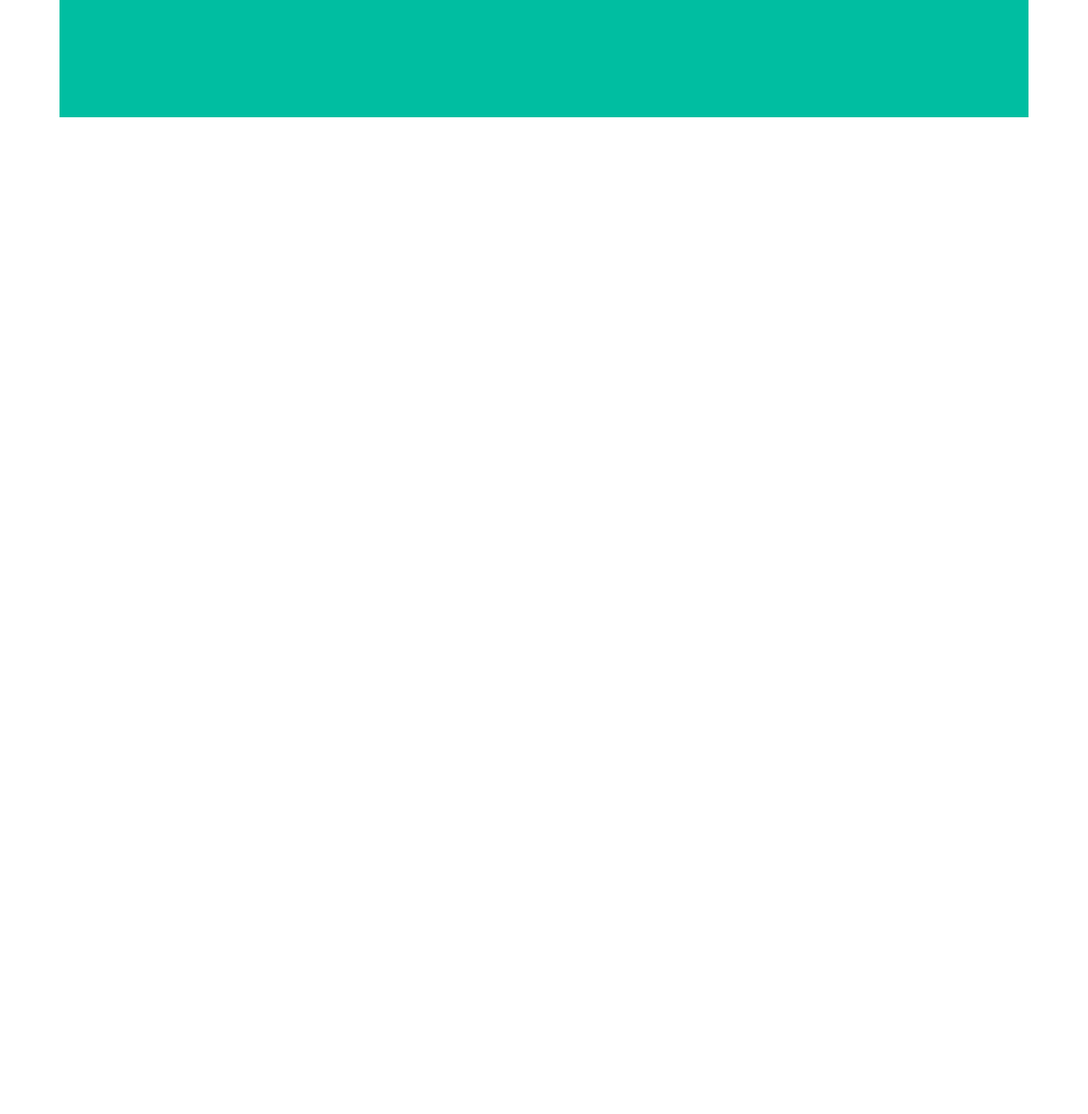
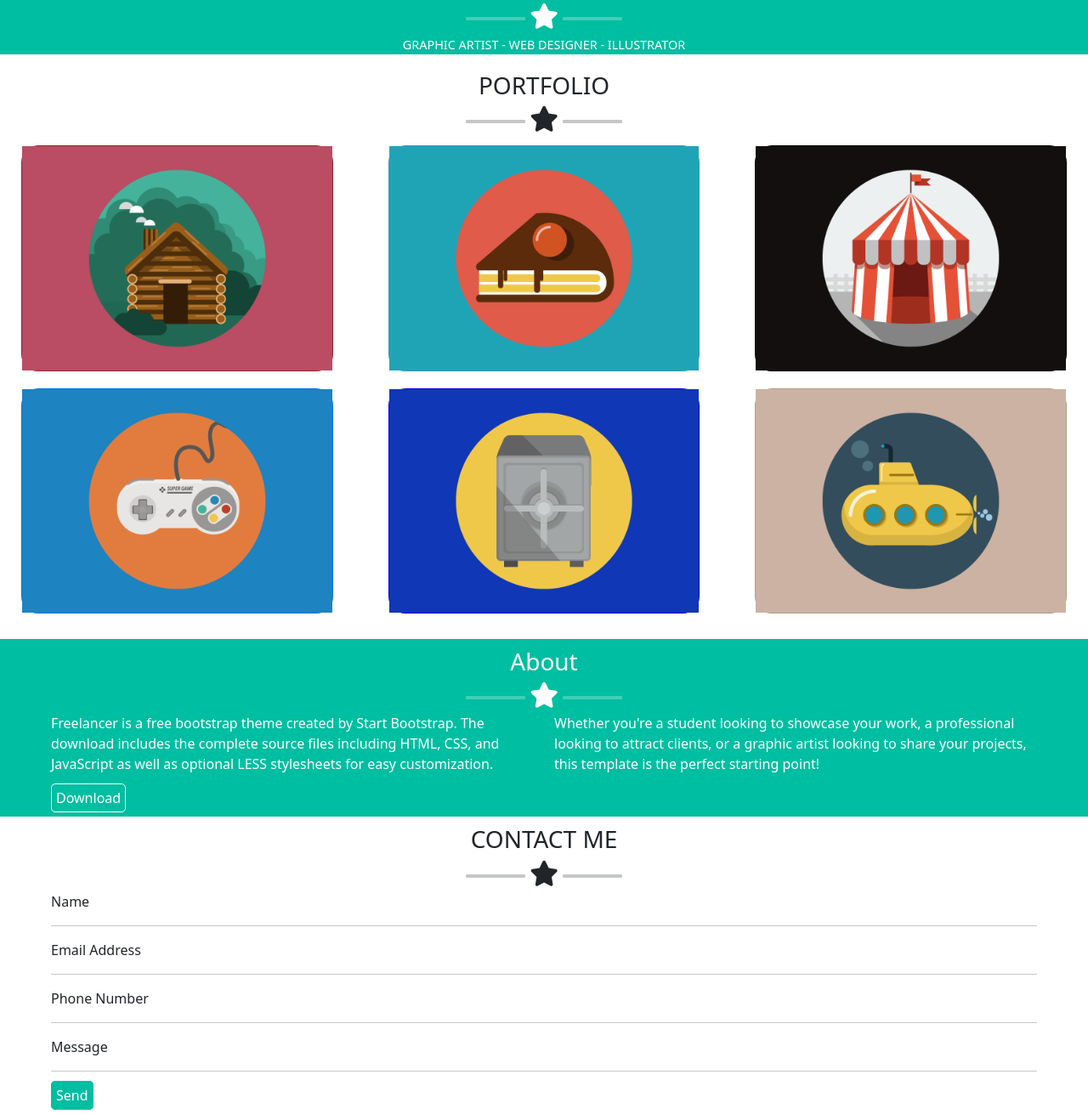
Before and after one commit to LeandroL18/html-css-bootstrap-freelancer, a plain HTML site: page index.html in a window 1280 px wide. Shown: the part 522-1833 px from the top of the page at 85% size. Before the commit the page ends 880 px from the top, so only its background shows below. Drawn offline with nearby package versions, Linux system fonts and the light colour scheme.

Commit message:
main completo

```diff
--- a/css/style.css
+++ b/css/style.css
@@ -4,17 +4,98 @@
     margin: 0;
     padding: 0;
     box-sizing: border-box;
-    color: white;
 }
+
 
 .bg_green{
     background-color: rgb(0, 190, 161);
     color: white;
-    /* DEBUG */
-    min-height: 220px;
+
 }
 
-.bg_white{
-    /* DEBUG */
-    min-height: 220px;
+.bg_black{
+    background-color: black;
 }
+
+.text_center{
+    text-align: center;
+}
+
+.padding_container{
+    padding: 20px 5px ;
+}
+
+/* Stili jumbotron */
+#jumbotron{
+    margin-top: 50px;
+}
+#jumbotron img{
+    margin-top: 20px;
+    width: 30%;
+}
+.riga{
+    display: flex;
+    justify-content: center;
+}
+.fa-star{
+    line-height: 30px;
+    margin: 0 5px;
+    font-size: 30px;
+}
+.riga hr{
+    width: 70px;
+    border: 2px solid ;
+    border-radius: 10%;
+}
+#jumbotron span{
+    font-size: 90%;
+}
+
+/* Stili portfolio */
+.card{
+    width: 90%;
+    margin: 0 auto;
+    border-radius: 20px;
+    margin-top: 10px;
+    margin-bottom: 10px;
+}
+.cabin{
+    background-color: brown;
+}
+.cake{
+    background-color: rgb(62, 171, 214);
+}
+.game{
+    background-color: rgb(0, 132, 255);
+}
+.safe{
+    background-color: blue;
+}
+.submarine{
+    background-color: rgb(205, 179, 148);
+}
+
+/* Stili about container */
+#about_container{
+    padding: 10px 60px;
+}
+#download{
+    text-decoration: none;
+    color: white;
+    border: 1px solid white;
+    padding: 5px;
+    border-radius: 5px;
+}
+
+/* Stili contact container */
+#contact_container{
+    padding: 10px 60px;
+}
+#send{
+    text-decoration: none;
+    color: white;
+    border: 1px solid rgb(0, 190, 161);
+    border-radius: 5px;
+    background-color: rgb(0, 190, 161);
+    padding: 5px;
+}
--- a/index.html
+++ b/index.html
@@ -3,11 +3,13 @@
     <head>
         <meta charset="UTF-8">
         <meta name="viewport" content="width=device-width, initial-scale=1.0">
+        <link rel="stylesheet" href="https://cdnjs.cloudflare.com/ajax/libs/font-awesome/6.4.2/css/all.min.css" integrity="sha512-z3gLpd7yknf1YoNbCzqRKc4qyor8gaKU1qmn+CShxbuBusANI9QpRohGBreCFkKxLhei6S9CQXFEbbKuqLg0DA==" crossorigin="anonymous" referrerpolicy="no-referrer" />
         <link href="https://cdn.jsdelivr.net/npm/bootstrap@5.1.3/dist/css/bootstrap.min.css" rel="stylesheet" integrity="sha384-1BmE4kWBq78iYhFldvKuhfTAU6auU8tT94WrHftjDbrCEXSU1oBoqyl2QvZ6jIW3" crossorigin="anonymous">
         <link rel="stylesheet" href="css/style.css">
         <title>Bootstrap Freelancer</title>
     </head>
     <body>
+        <!-- Header -->
         <header>
             <nav class="navbar navbar-dark bg-dark fixed-top">
                 <div class="container-fluid">
@@ -16,45 +18,120 @@
                     <span class="navbar-toggler-icon"></span>
                   </button>
                   </div>
-                </div>
-              </nav>
-            </div>
+            </nav>
         </header>
 
-
+        <!-- Main -->
         <main>
-            <div class="container bg_white">
-                <div class="row">
-
+            <!-- Jumbotron -->
+            <div id="jumbotron" class="container-fluid bg_green text_center">
+                <div class="col">
+                    <img src="img/avatar.svg" alt="avatar">
+                    <h1>START BOOTSRTAP</h1>
+                    <div class="riga">
+                        <hr>
+                        <i class="fa-solid fa-star"></i>
+                        <hr>
+                    </div>
+                    <span>GRAPHIC ARTIST - WEB DESIGNER - ILLUSTRATOR</span>
                 </div>
             </div>
 
-            <div class="container bg_white">
+            <!-- Portfolio -->
+            <div class="container-fluid bg_white padding_container">
+                <h3 class="text_center">PORTFOLIO</h3>
+                <div class="riga">
+                    <hr>
+                    <i class="fa-solid fa-star"></i>
+                    <hr>
+                </div>
                 <div class="row">
-
+                    <div class="col-12 col-md-6 col-lg-4">
+                        <div class="card cabin">
+                            <img src="img/cabin.png" alt="cabin">
+                        </div>
+                    </div>
+                    <div class="col-12 col-md-6 col-lg-4">
+                        <div class="card cake">
+                            <img src="img/cake.png" alt="cake">
+                        </div>
+                    </div>
+                    <div class="col-12 col-md-6 col-lg-4">
+                        <div class="card bg_black">
+                            <img src="img/circus.png" alt="circus">
+                        </div>
+                    </div>
+                    <div class="col-12 col-md-6 col-lg-4">
+                        <div class="card game">
+                            <img src="img/game.png" alt="game">
+                        </div>
+                    </div>
+                    <div class="col-12 col-md-6 col-lg-4">
+                        <div class="card safe">
+                            <img src="img/safe.png" alt="safe">
+                        </div>
+                    </div>
+                    <div class="col-12 col-md-6 col-lg-4">
+                        <div class="card submarine">
+                            <img src="img/submarine.png" alt="submarine">
+                        </div>
+                    </div>
                 </div>
             </div>
 
-            <div class="container bg_green">
-                <div class="row">
+            <!-- About container -->
+            <div id="about_container" class="container-fluid bg_green">
+                <h3 class="text_center">About</h3>
+                <div class="riga">
+                    <hr>
+                    <i class="fa-solid fa-star"></i>
+                    <hr>
                 </div>
+                <div class="row ">
+                    <div class="col-12 col-md-6">
+                        <p>Freelancer is a free bootstrap theme created by Start Bootstrap.
+                        The download includes the complete source files including
+                        HTML, CSS, and JavaScript as well as optional LESS stylesheets for easy customization.</p>
+                    </div>
+                    <div class="col-12 col-md-6">
+                        <p>Whether you're a student looking to showcase your work, a professional looking to attract clients, or a graphic artist looking to share your projects, this template is the perfect starting point!</p>
+                    </div>
+                </div>
+                <a id="download" href="#">Download</a>
             </div>
 
-            <div class="container bg_white">
+            <!-- Contact container -->
+            <div id="contact_container" class="container-fluid">
+                <h3 class="text_center">CONTACT ME</h3>
+                <div class="riga">
+                    <hr>
+                    <i class="fa-solid fa-star"></i>
+                    <hr>
+                </div>
                 <div class="row">
+                    <div class="col-12">
+                        <span>Name</span>
+                        <hr>
+                        <span>Email Address</span>
+                        <hr>
+                        <span>Phone Number</span>
+                        <hr>
+                        <span id="message">Message</span>
+                        <hr>
+                        <a id="send" href="#">Send</a>
+                    </div>
+                </div>
 
-                </div>
             </div>
         </main>
-
 
         <footer>
             <div class="container bg_black">
                 <div class="row">
 
                 </div>
+            </div>
 
-            </div>
 
             <div class="container bg_black">
                 <div class="row">
```
